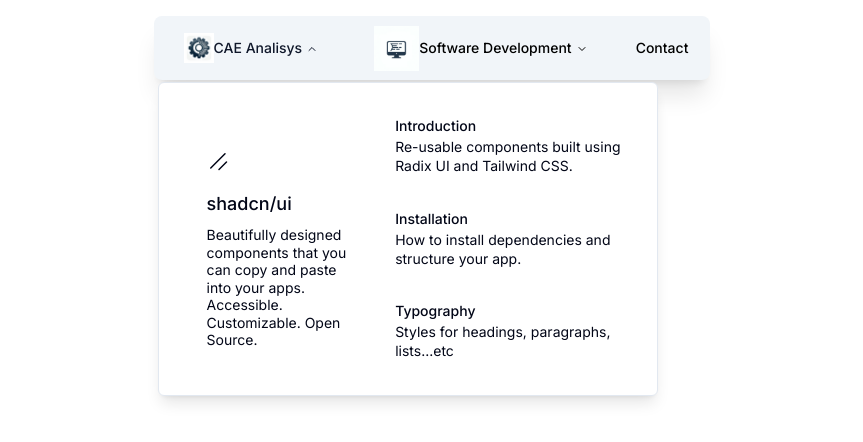
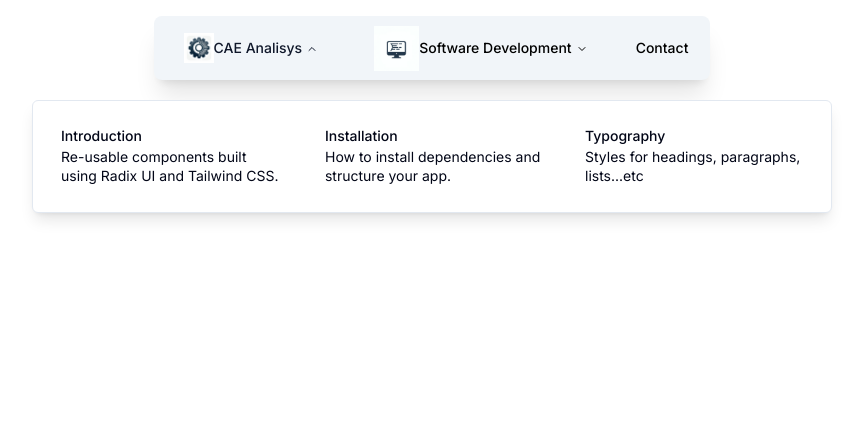
Before and after one commit to jparraporcar/prosimcae, a Next.js app: page / in a window 1280 px wide. Both pictures are taken after a click on the button "CAE Analisys". Shown: the top 442 px of the page, without its empty margins (208-1071 px from the left). Built offline with nearby package versions, Linux system fonts and the light colour scheme.

Commit message:
reset some navbar formatting and centered submenu

```diff
--- a/src/components/custom/navigation.tsx
+++ b/src/components/custom/navigation.tsx
@@ -5,54 +5,16 @@
 import { Icon } from "./icon";
 
 import { cn } from "@/lib/utils";
-import { Icons } from "@/components/icons";
 import {
   NavigationMenu,
   NavigationMenuContent,
+  NavigationMenuIndicator,
   NavigationMenuItem,
   NavigationMenuLink,
   NavigationMenuList,
   NavigationMenuTrigger,
   navigationMenuTriggerStyle,
 } from "@/components/ui/navigation-menu";
-
-const components: { title: string; href: string; description: string }[] = [
-  {
-    title: "Alert Dialog",
-    href: "/docs/primitives/alert-dialog",
-    description:
-      "A modal dialog that interrupts the user with important content and expects a response.",
-  },
-  {
-    title: "Hover Card",
-    href: "/docs/primitives/hover-card",
-    description:
-      "For sighted users to preview content available behind a link.",
-  },
-  {
-    title: "Progress",
-    href: "/docs/primitives/progress",
-    description:
-      "Displays an indicator showing the completion progress of a task, typically displayed as a progress bar.",
-  },
-  {
-    title: "Scroll-area",
-    href: "/docs/primitives/scroll-area",
-    description: "Visually or semantically separates content.",
-  },
-  {
-    title: "Tabs",
-    href: "/docs/primitives/tabs",
-    description:
-      "A set of layered sections of content—known as tab panels—that are displayed one at a time.",
-  },
-  {
-    title: "Tooltip",
-    href: "/docs/primitives/tooltip",
-    description:
-      "A popup that displays information related to an element when the element receives keyboard focus or the mouse hovers over it.",
-  },
-];
 
 export function Navigation() {
   return (
@@ -88,26 +50,9 @@
               onPointerEnter={(event) => {
                 event.preventDefault();
               }}
+              className="left-auto"
             >
-              <ul className="grid gap-3 p-6 md:w-[400px] lg:w-[500px] lg:grid-cols-[.75fr_1fr]">
-                <li className="row-span-3">
-                  <NavigationMenuLink asChild>
-                    <a
-                      className="flex h-full w-full select-none flex-col justify-end rounded-md bg-gradient-to-b from-muted/50 to-muted p-6 no-underline outline-none focus:shadow-md"
-                      href="/"
-                    >
-                      <Icons.logo className="h-6 w-6" />
-                      <div className="mb-2 mt-4 text-lg font-medium">
-                        shadcn/ui
-                      </div>
-                      <p className="text-sm leading-tight text-muted-foreground">
-                        Beautifully designed components that you can copy and
-                        paste into your apps. Accessible. Customizable. Open
-                        Source.
-                      </p>
-                    </a>
-                  </NavigationMenuLink>
-                </li>
+              <NavigationMenuList className="grid w-[400px] gap-3 p-4 md:w-[500px] md:grid-cols-3 lg:w-[800px]">
                 <ListItem href="/docs" title="Introduction">
                   Re-usable components built using Radix UI and Tailwind CSS.
                 </ListItem>
@@ -117,7 +62,7 @@
                 <ListItem href="/docs/primitives/typography" title="Typography">
                   Styles for headings, paragraphs, lists...etc
                 </ListItem>
-              </ul>
+              </NavigationMenuList>
             </NavigationMenuContent>
           </NavigationMenuItem>
           <NavigationMenuItem className="flex">
@@ -150,17 +95,17 @@
                 event.preventDefault();
               }}
             >
-              <ul className="grid w-[400px] gap-3 p-4 md:w-[500px] md:grid-cols-2 lg:w-[600px] ">
-                {components.map((component) => (
-                  <ListItem
-                    key={component.title}
-                    title={component.title}
-                    href={component.href}
-                  >
-                    {component.description}
-                  </ListItem>
-                ))}
-              </ul>
+              <NavigationMenuList className="grid w-[400px] gap-3 p-4 md:w-[500px] md:grid-cols-3 lg:w-[800px] ">
+                <ListItem href="/docs" title="Introduction">
+                  Re-usable components built using Radix UI and Tailwind CSS.
+                </ListItem>
+                <ListItem href="/docs/installation" title="Installation">
+                  How to install dependencies and structure your app.
+                </ListItem>
+                <ListItem href="/docs/primitives/typography" title="Typography">
+                  Styles for headings, paragraphs, lists...etc
+                </ListItem>
+              </NavigationMenuList>
             </NavigationMenuContent>
           </NavigationMenuItem>
           <NavigationMenuItem className="flex">
--- /dev/null
+++ b/src/components/ui/collapsible.tsx
@@ -0,0 +1,11 @@
+"use client"
+
+import * as CollapsiblePrimitive from "@radix-ui/react-collapsible"
+
+const Collapsible = CollapsiblePrimitive.Root
+
+const CollapsibleTrigger = CollapsiblePrimitive.CollapsibleTrigger
+
+const CollapsibleContent = CollapsiblePrimitive.CollapsibleContent
+
+export { Collapsible, CollapsibleTrigger, CollapsibleContent }
--- a/src/components/ui/navigation-menu.tsx
+++ b/src/components/ui/navigation-menu.tsx
@@ -83,10 +83,10 @@
   React.ElementRef<typeof NavigationMenuPrimitive.Viewport>,
   React.ComponentPropsWithoutRef<typeof NavigationMenuPrimitive.Viewport>
 >(({ className, ...props }, ref) => (
-  <div className={cn("absolute left-0 top-full flex justify-center")}>
+  <div className={cn("absolute left-auto top-full flex justify-center")}>
     <NavigationMenuPrimitive.Viewport
       className={cn(
-        "origin-top-center relative mt-1.5 h-[var(--radix-navigation-menu-viewport-height)] w-full overflow-hidden rounded-md border border-slate-200 bg-white text-slate-950 shadow-lg data-[state=open]:animate-in data-[state=closed]:animate-out data-[state=closed]:zoom-out-95 data-[state=open]:zoom-in-90 md:w-[var(--radix-navigation-menu-viewport-width)] dark:border-slate-800 dark:bg-slate-950 dark:text-slate-50",
+        "origin-top-center relative mt-6 h-[var(--radix-navigation-menu-viewport-height)] w-full overflow-hidden rounded-md border border-slate-200 bg-white text-slate-950 shadow-lg data-[state=open]:animate-in data-[state=closed]:animate-out data-[state=closed]:zoom-out-95 data-[state=open]:zoom-in-90 md:w-[var(--radix-navigation-menu-viewport-width)] dark:border-slate-800 dark:bg-slate-950 dark:text-slate-50",
         className
       )}
       ref={ref}
```
